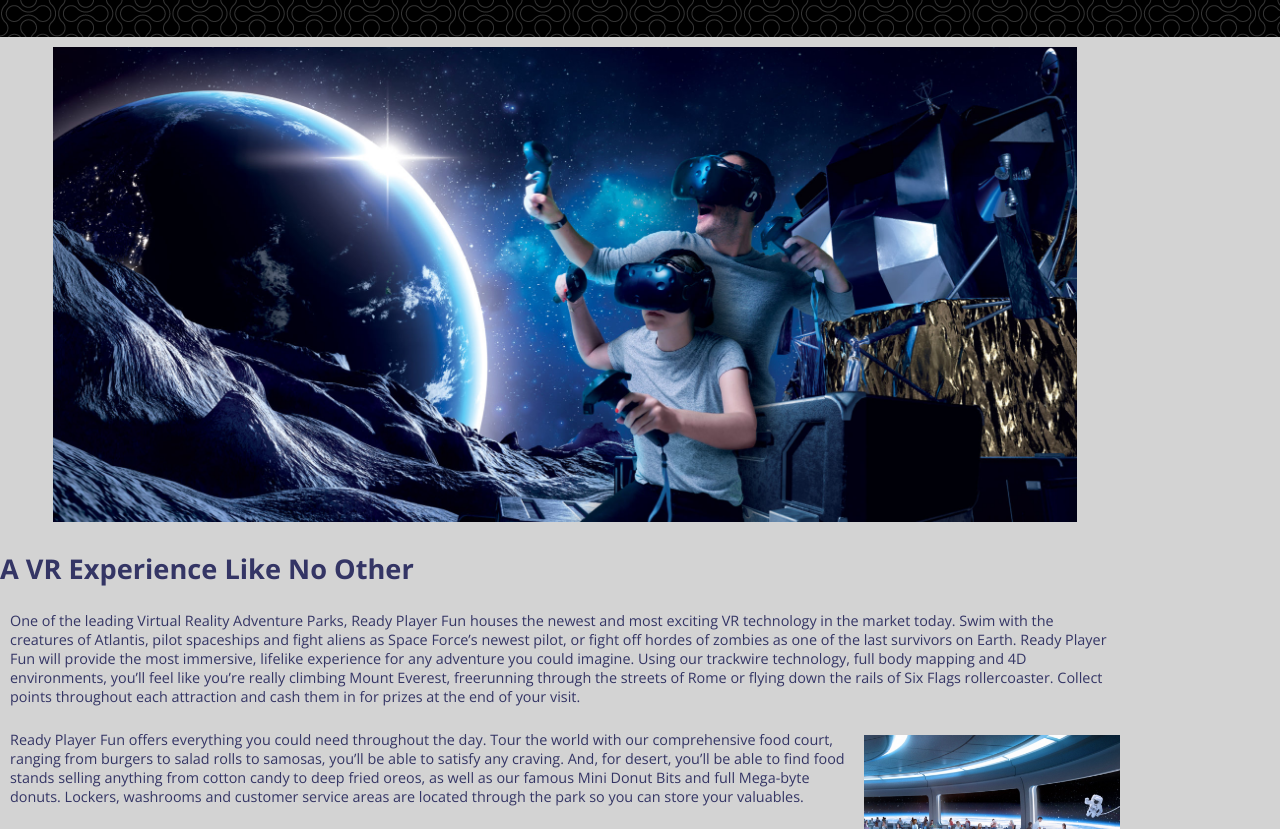
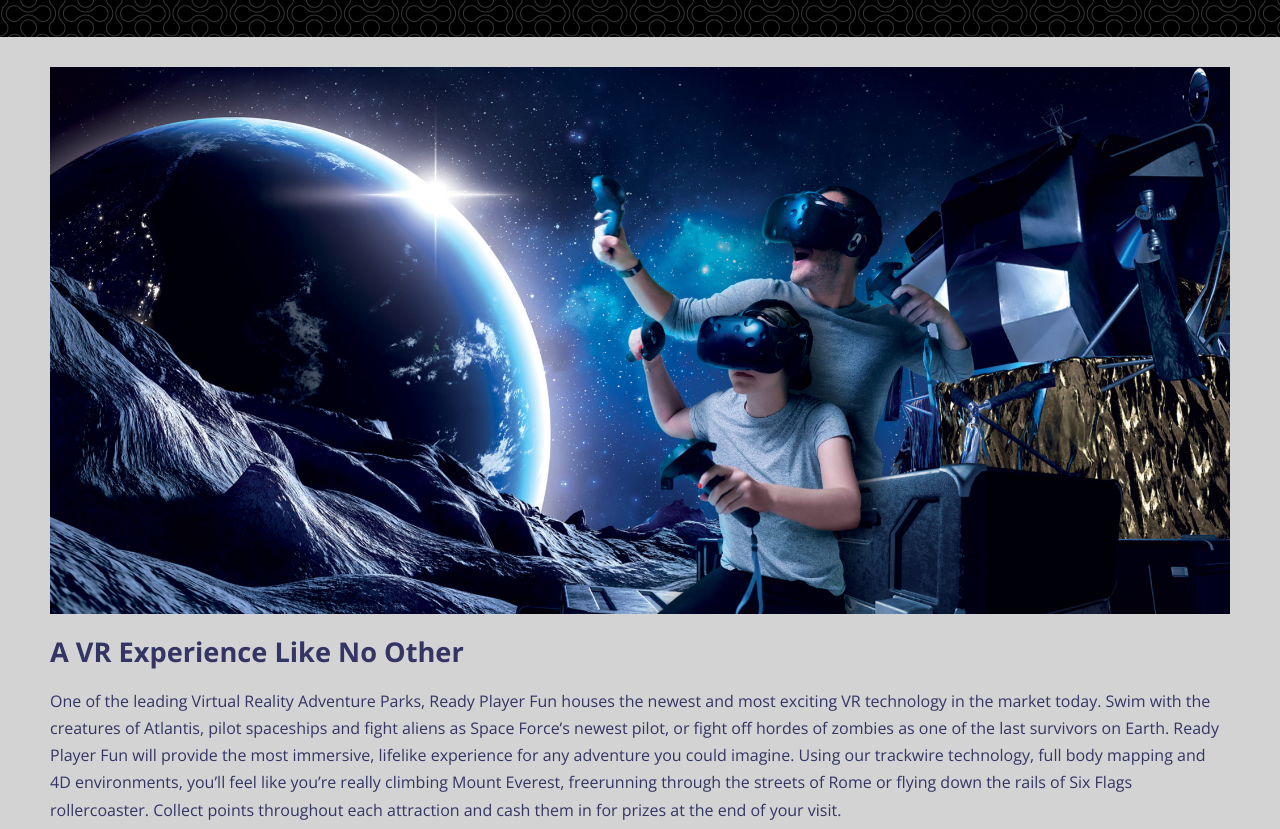
Before and after one commit to uino59/ReadyPlayerFunGroupProject, a plain HTML site: page about.html in a window 1280 px wide. Shown: the part 123-952 px from the top of the page. Drawn offline with nearby package versions, Linux system fonts and the light colour scheme.

Commit message:
about page finalized

```diff
--- a/StyleSheet/about.css
+++ b/StyleSheet/about.css
@@ -1,19 +1,36 @@
+#about{
+	grid-area: about;
+	margin: 30px 50px;
+}
+
+
+.grid-container-index {
+    display: grid;
+    grid-template-columns: auto auto auto auto;
+		grid-column-gap: 50px;
+    grid-template-areas:
+        'header header header header'
+				'about about about about'
+        'info info info info-graphic'
+        'attraction attraction attraction attraction'
+        'tickets tickets tickets tickets'
+        'contact contact contact contact'
+        'footer footer footer footer'
+}
+
 #aboutImg{
-	padding:10px;
-	position: center;
 	display: block;
-	margin-left: auto;
-	margin-right: auto;
-	height: auto;
-	max-width: 80vw;
 }
 
 #aboutImgInline{
-	padding:10px;
+	margin: 10px 0 10px 10px;
 	float:right;
 	display: block;
-	margin-left: auto;
-	margin-right: auto;
-	height: auto;
 	max-width: 20vw;
 }
+
+#about p{
+	font-size: 16px;
+	line-height: 1.7em;
+	padding: 0;
+}
--- a/about.html
+++ b/about.html
@@ -55,10 +55,9 @@
     </header>
 
 		<div id="about">
-        <div>
+
 			<img id="aboutImg" src="media/CITY_HOME_MOON_b-2080x965.jpg" alt="VR Experience">
-        </div>
-        <div>
+
 			<h1>A VR Experience Like No Other</h1>
 
 			<p>
@@ -71,7 +70,9 @@
 				of Six Flags rollercoaster. Collect points throughout each attraction and cash them in for prizes at
 				the end of your visit.
 			</p>
+
 			<img id="aboutImgInline" src="media/restaurant.png">
+
 			<p>
 				Ready Player Fun offers everything you could need throughout the day. Tour the world with our
 				comprehensive food court, ranging from burgers to salad rolls to samosas, you’ll be able to satisfy
@@ -79,13 +80,14 @@
 				to deep fried oreos, as well as our famous Mini Donut Bits and full Mega-byte donuts. Lockers,
 				washrooms and customer service areas are located through the park so you can store your valuables.
 			</p>
+
 			<p>
 				Can’t make it out to the park? No problem! Ready Player Fun attractions can be purchased and played in
 				the comfort of your own living room. All you need is a VR headset and controllers and you’re ready to
 				go! Stream our attractions with friends and family, work your way up the HomePlay leaderboard and cash
 				in your points for prizes!
 			</p>
-        </div>
+
     </div>
 
 
```
Lines whose indentation alone changed are shown as unchanged.
